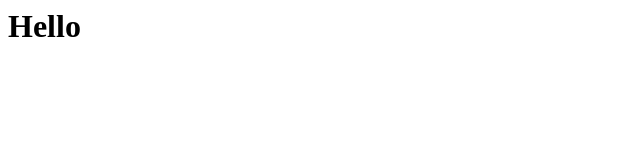
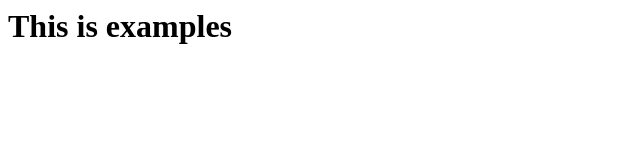
Before and after one commit to Amandeep563/JavaScript-projects, a plain HTML site: page index.html in a window 1280 px wide. Shown: the whole page, without its empty margins (0-640 px from the left). Drawn offline with Linux system fonts and the light colour scheme.

Commit message:
I change the paragrah

```diff
--- a/index.html
+++ b/index.html
@@ -1 +1 @@
-<h1>Hello</h1>
+<h1>This is examples</h1>
```
